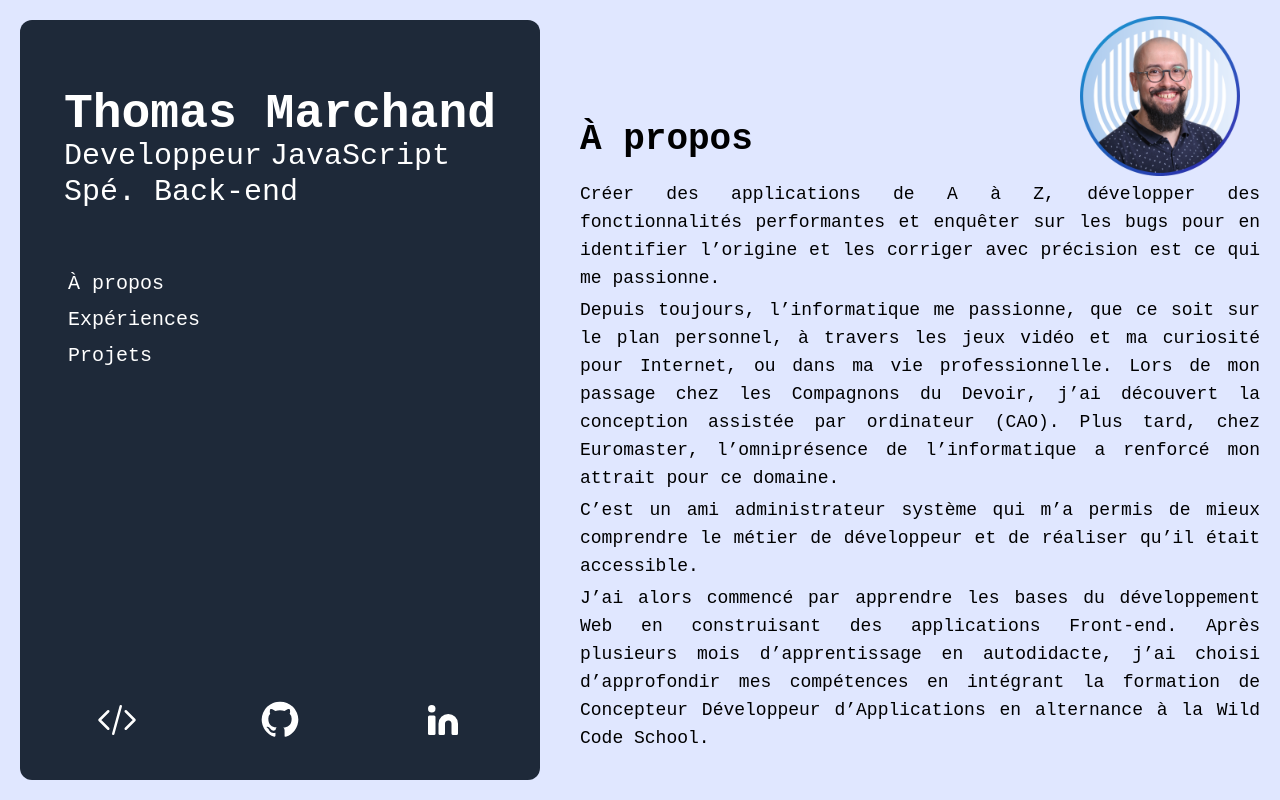
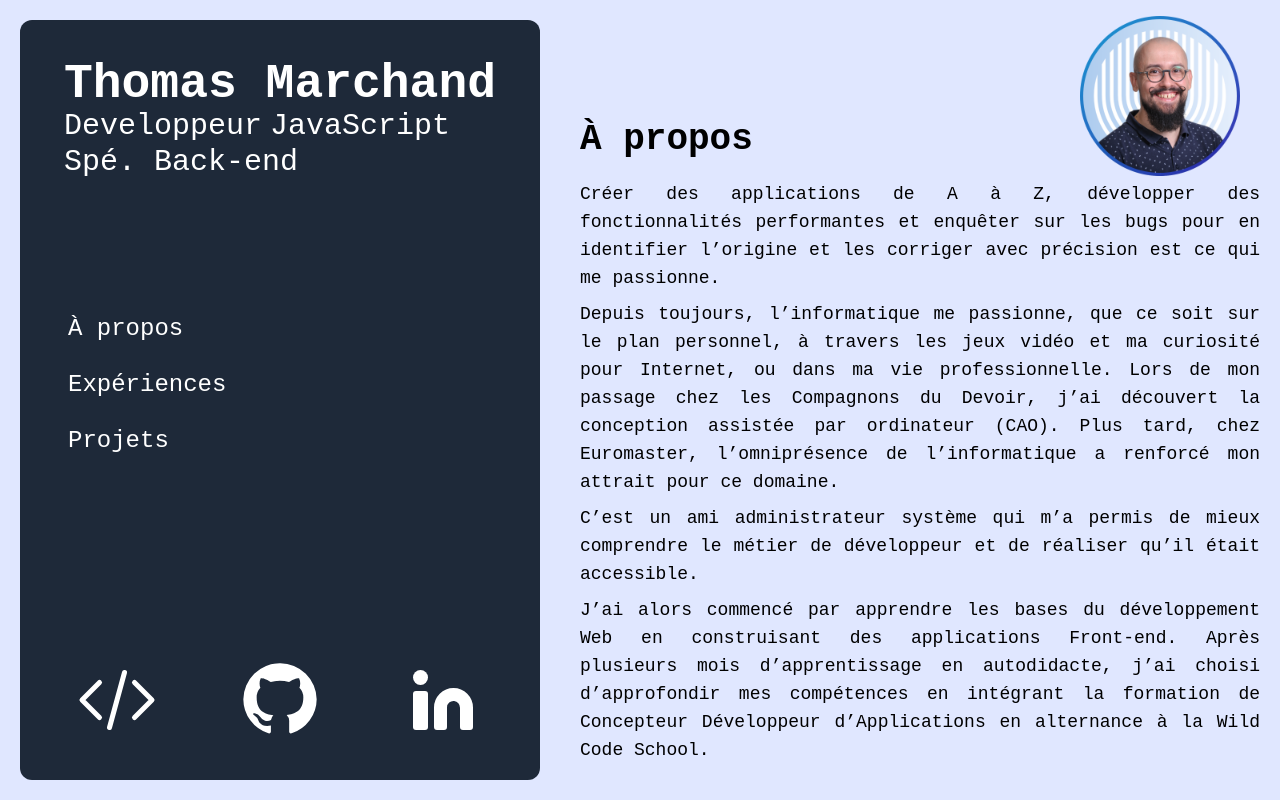
Before and after one commit to ThomMarchand/portfolio, a Next.js app: page / in a window 1280 px wide. Built offline with nearby package versions, Linux system fonts and the light colour scheme.

Commit message:
feat(main): create use client component for anchor

```diff
--- /dev/null
+++ b/app/components/AnchorNavigation.tsx
@@ -0,0 +1,25 @@
+"use client";
+
+export default function AnchorNavigation() {
+  const scrollToSection = (id: string) => {
+    document.getElementById(id)?.scrollIntoView({ behavior: "smooth" });
+  };
+
+  const scrollToAboutSection = () => {
+    if (window.innerWidth >= 768) {
+      scrollToSection("about");
+    } else {
+      window.scrollTo({ top: 0, behavior: "smooth" });
+    }
+  };
+
+  return (
+    <div className="cursor-pointer flex flex-col text-xs gap-2 sm:text-sm lg:pl-3 xl:gap-6 xl:text-2xl xl:pl-8">
+      <p onClick={() => scrollToAboutSection()}>À propos</p>
+
+      <p onClick={() => scrollToSection("xp")}>Expériences</p>
+
+      <p onClick={() => scrollToSection("project")}>Projets</p>
+    </div>
+  );
+}
--- a/app/components/IconCode.tsx
+++ b/app/components/IconCode.tsx
@@ -6,7 +6,7 @@ export default function IconeCode() {
       viewBox="0 0 24 24"
       strokeWidth="1.5"
       stroke="currentColor"
-      className="h-7 w-7 1xs:h-10 1xs:w-10"
+      className="h-7 w-7 1xs:h-10 1xs:w-10 xl:h-20 xl:w-20"
     >
       <path
         strokeLinecap="round"
--- a/app/components/IconGitHub.tsx
+++ b/app/components/IconGitHub.tsx
@@ -4,7 +4,7 @@ export default function IconGitHub() {
       <svg
         xmlns="http://www.w3.org/2000/svg"
         viewBox="0 0 24 24"
-        className="fill-white h-7 w-7 1xs:h-10 1xs:w-10"
+        className="fill-white h-7 w-7 1xs:h-10 1xs:w-10 xl:h-20 xl:w-20"
       >
         <g data-name="Layer 2">
           <rect
--- a/app/components/IconLinkedin.tsx
+++ b/app/components/IconLinkedin.tsx
@@ -4,7 +4,7 @@ export default function IconLinkedin() {
       <svg
         xmlns="http://www.w3.org/2000/svg"
         viewBox="0 0 24 24"
-        className="fill-white h-7 w-7 1xs:h-10 1xs:w-10"
+        className="fill-white h-7 w-7 1xs:h-10 1xs:w-10 xl:h-20 xl:w-20"
       >
         <g data-name="Layer 2">
           <g data-name="linkedin">
--- a/app/components/navbar.tsx
+++ b/app/components/navbar.tsx
@@ -1,25 +1,12 @@
-"use client";
-
+import AnchorNavigation from "./AnchorNavigation";
 import IconeCode from "./IconCode";
 import IconGitHub from "./IconGitHub";
 import IconLinkedin from "./IconLinkedin";
 
 export default function Navbar() {
-  const scrollToSection = (id: string) => {
-    document.getElementById(id)?.scrollIntoView({ behavior: "smooth" });
-  };
-
-  const scrollToAboutSection = () => {
-    if (window.innerWidth >= 768) {
-      scrollToSection("about");
-    } else {
-      window.scrollTo({ top: 0, behavior: "smooth" });
-    }
-  };
-
   return (
     <div className="bg-gray-800 text-white p-4 rounded-xl m-5 fixed top-0 left-0 inset-x-0 md:flex md:flex-col md:justify-between md:py-10 md:inset-y-0 md:w-64 lg:w-80 xl:w-130">
-      <div className="flex justify-around md:flex-col md:jutify-center md:h-1/2">
+      <div className="flex justify-between md:flex-col md:jutify-center md:h-1/2 xl:h-7/12">
         <div className="md:mx-auto">
           <h1 className="md:text-2xl lg:text-3xl xl:text-5xl font-bold">
             Thomas Marchand
@@ -35,13 +22,7 @@ export default function Navbar() {
           </p>
         </div>
 
-        <div className="flex flex-col text-xs gap-2 sm:text-sm lg:pl-3 xl:text-xl xl:pl-8">
-          <p onClick={() => scrollToAboutSection()}>À propos</p>
-
-          <p onClick={() => scrollToSection("xp")}>Expériences</p>
-
-          <p onClick={() => scrollToSection("project")}>Projets</p>
-        </div>
+        <AnchorNavigation />
       </div>
 
       <div className="flex justify-around pt-4">
--- a/app/page.tsx
+++ b/app/page.tsx
@@ -25,7 +25,7 @@ export default function Home() {
               et les corriger avec précision est ce qui me passionne.
             </p>
 
-            <p className="text-justify text-sm 1xs:text-[15px] md:text-lg mt-1">
+            <p className="text-justify text-sm mt-2 1xs:text-[15px] md:text-lg">
               Depuis toujours, l’informatique me passionne, que ce soit sur le
               plan personnel, à travers les jeux vidéo et ma curiosité pour
               Internet, ou dans ma vie professionnelle. Lors de mon passage chez
@@ -34,13 +34,13 @@ export default function Home() {
               de l’informatique a renforcé mon attrait pour ce domaine.
             </p>
 
-            <p className="text-justify text-sm 1xs:text-[15px] md:text-lg mt-1">
+            <p className="text-justify text-sm mt-2 1xs:text-[15px] md:text-lg">
               C’est un ami administrateur système qui m’a permis de mieux
               comprendre le métier de développeur et de réaliser qu’il était
               accessible.
             </p>
 
-            <p className="text-justify text-sm 1xs:text-[15px] md:text-lg mt-1">
+            <p className="text-justify text-sm mt-2 1xs:text-[15px] md:text-lg">
               J’ai alors commencé par apprendre les bases du développement Web
               en construisant des applications Front-end. Après plusieurs mois
               d’apprentissage en autodidacte, j’ai choisi d’approfondir mes
```
